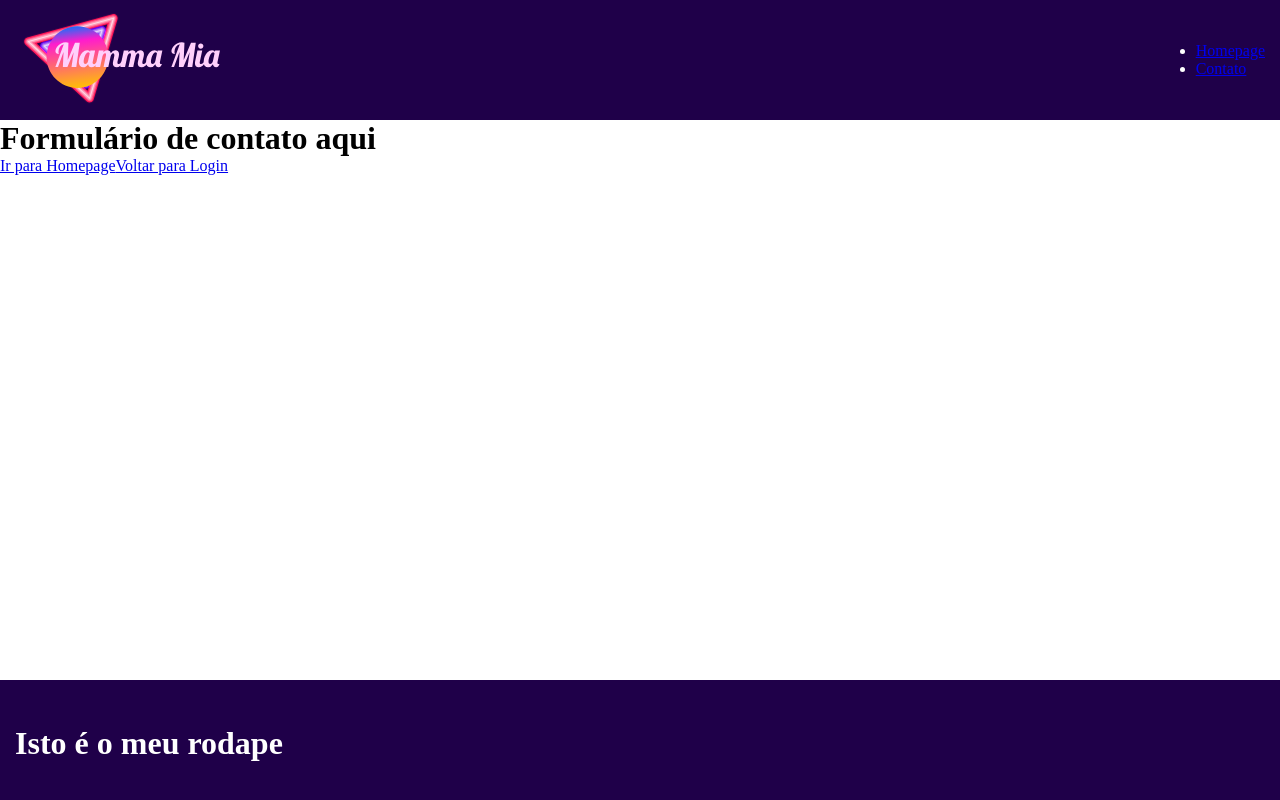
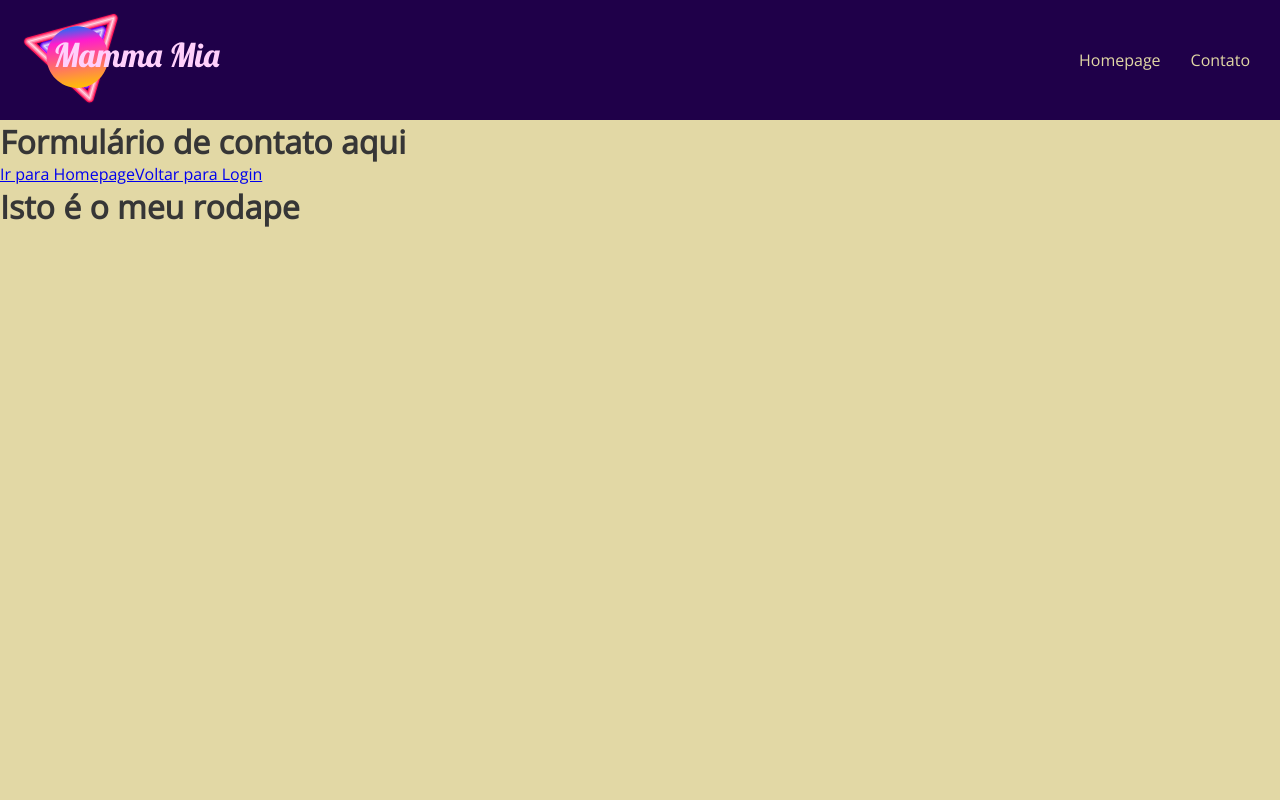
Before and after one commit to viniciuscaol/projeto-final-scdocker, a React (Vite) app: page /contato in a window 1280 px wide. Built offline with nearby package versions, Linux system fonts and the light colour scheme.

Commit message:
menu finalizado

```diff
--- a/src/components/Menu/menu.jsx
+++ b/src/components/Menu/menu.jsx
@@ -2,19 +2,28 @@ import styled from "styled-components";
 import { Link } from 'react-router-dom'
 
 const MenuContainer = styled.div`
-
+    width: calc(100% - 250px);
+    height: 120px;
+    display: flex;
+    justify-content: right;
+    align-items: center;
 `
 
 const MenuList = styled.ul`
-
+    display: flex;
 `
 
 const MenuItem = styled.li`
-
+    list-style-type: none;
 `
 
 const MenuLink = styled(Link)`
-
+    color: #E2D8A5;
+    text-decoration: none;
+    padding: 0 15px;
+    &:hover {
+        color: #6F9F9C;
+    }
 `
 
 
--- a/src/index.css
+++ b/src/index.css
@@ -1,19 +1,13 @@
+@import url('https://fonts.googleapis.com/css2?family=Open+Sans&family=Playfair+Display:wght@400;700&display=swap');
+
 * {
     margin: 0;
     padding: 0;
     box-sizing: border-box;
 }
 
-.conteudo {
-    width: 100%;
-    min-height: calc(100vh - 240px);
+body {
+    font-family: 'Open Sans', sans-serif;
+    background-color: #E2D8A5;
+    color: #363636;
 }
-
-.rodape {
-    width: 100%;
-    padding-top: 45px;
-    padding-left: 15px;
-    height: 120px;
-    background-color: #1F0049;
-    color: #FFFFFF;
-}
```
